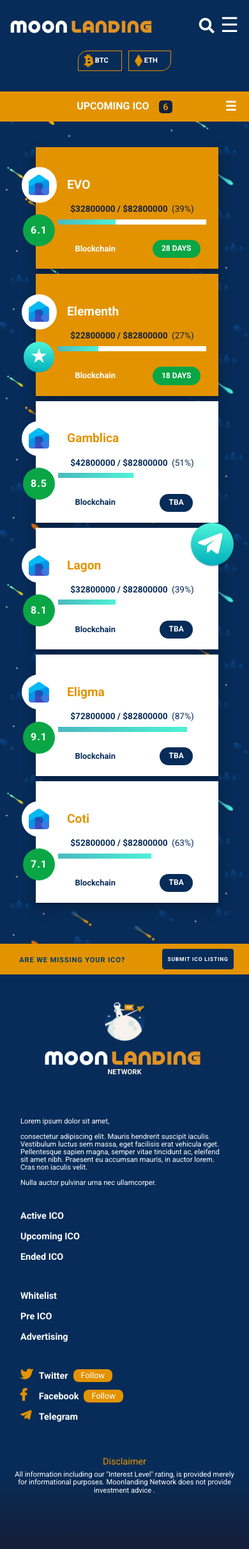
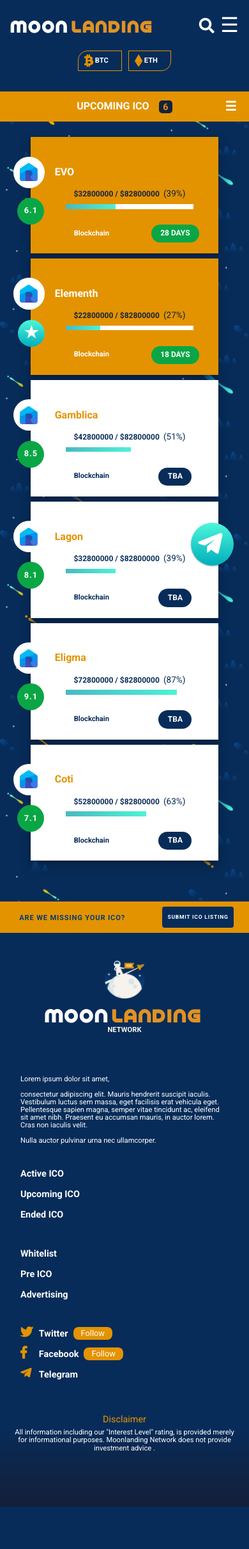
Before and after one commit to moonlandingnetwork/moonlandingnetwork.github.io, a Jekyll site: the page built from upcomingico.html, in a window 390 px wide. Shown: the whole page at 64% size. Built offline with Jekyll 4.4.1, drawn with Linux system fonts in a browser that asks for light colours; cached includes are drawn as plain includes; nearby versions of some CDN libraries; comment, search, counter and statistics services are not loaded; after the commit the page ends 2355 px from its top, so only the background shows below that.

Commit message:
Layout Revision

```diff
--- a/css/style.css
+++ b/css/style.css
@@ -3068,7 +3068,12 @@ footer{
         padding: 0.6rem 1.1rem;
     }
 }
-@media (max-width: 380px){
+@media (max-width: 390px){
+    /* Elements */
+    select{
+        font-size: 80%;
+    }
+    /* ICO Table */
     .ico-table{
         margin: 1rem 2rem;
     }
@@ -3119,5 +3124,21 @@ footer{
     .ico-category{
         font-size: 0.7rem !important;
     }
+    /* Publish ICO Page */
+    .publish-ico-title h1{
+        font-size: 1.4em;
+    }
+    .publish-ico-title p{
+        font-size: 0.7em;
+    }
+    .publish-banner img{
+        width: 300px;
+    }
+    .publish-question.row label{
+        font-size: 0.85em;
+    }
+    .publish-ico-body form input[type="submit"]{
+        font-size: 0.85em;
+    }
 
 }
```
